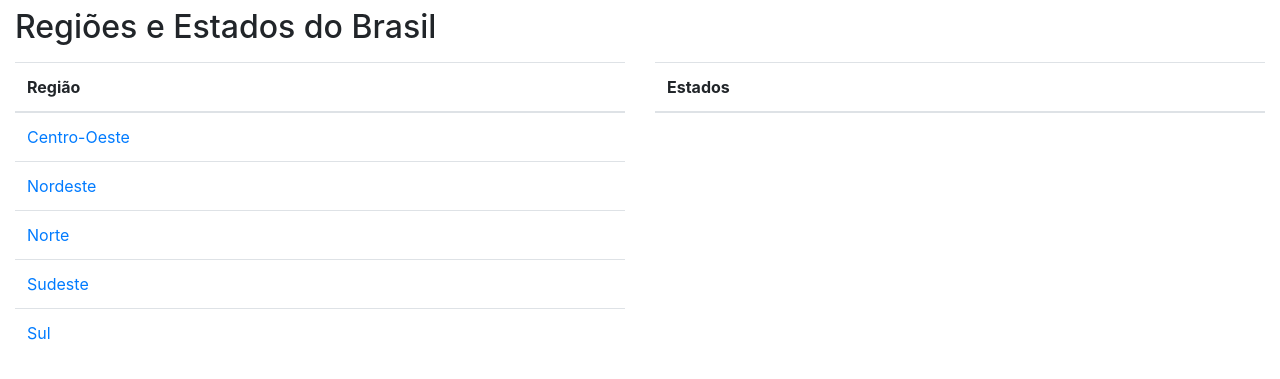
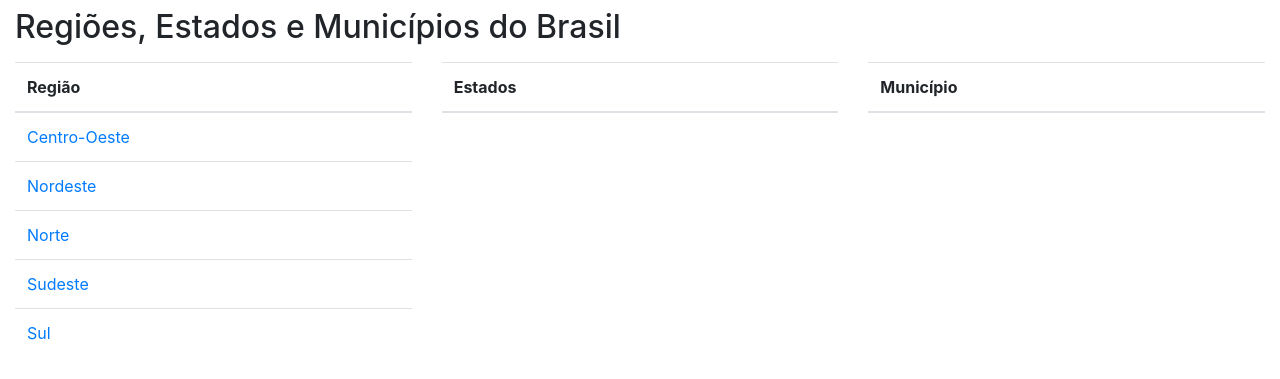
Before and after one commit to marcellobenigno/djhtmx, a Django app: page /estados/regioes/ in a window 1280 px wide. Shown: the part 56-435 px from the top of the page. Run offline with Django 4.2, Linux system fonts and the light colour scheme; data comes from the database, SQL or seed files in the repository; lists and menus that the app fills with data are empty; parts of the project's set-up code (start-up, migrations or seed data) failed here and were passed over; some libraries are stand-ins or nearby versions.

Commit message:
change regions

```diff
--- /dev/null
+++ b/djhtmx/state/templates/state/hx/municipality_hx_tr.html
@@ -0,0 +1,5 @@
+{% for object in object_list %}
+    <tr>
+        <td>{{ object }}</td>
+    </tr>
+{% endfor %}
--- a/djhtmx/state/templates/state/region_list.html
+++ b/djhtmx/state/templates/state/region_list.html
@@ -4,12 +4,12 @@
     <div class="container-fluid">
         <div class="row mt-2">
             <div class="col-md-12">
-                <h2>Regiões e Estados do Brasil</h2>
+                <h2>Regiões, Estados e Municípios do Brasil</h2>
             </div>
         </div>
 
         <div class="row mt-2">
-            <div class="col-md-6">
+            <div class="col-md-4">
                 <table class="table table-hover">
                     <thead>
                     <tr>
@@ -33,7 +33,7 @@
                     </tbody>
                 </table>
             </div>
-            <div class="col-md-6">
+            <div class="col-md-4">
                 <table class="table table-hover">
                     <thead>
                     <tr>
@@ -45,6 +45,21 @@
                     </tbody>
                 </table>
             </div>
+
+            <div class="col-md-4">
+                <table class="table table-hover">
+                    <thead>
+                    <tr>
+                        <th>Município</th>
+                    </tr>
+                    </thead>
+                    <tbody id="municipalities">
+                    <!-- o conteúdo dos municípios será inserido aqui. -->
+                    </tbody>
+                </table>
+            </div>
         </div>
+
+
     </div>
 {% endblock container %}
--- a/djhtmx/state/templates/state/state_list.html
+++ b/djhtmx/state/templates/state/state_list.html
@@ -21,7 +21,7 @@
                         id="id_state"
                         name="state"
                         class="form-control"
-                        hx-get="{% url 'state:municipality_hx_list' %}"
+                        hx-get="{% url 'state:municipality_hx_option_list' %}"
                         hx-target="#id_municipality"
                 >
                     <option value="">-----</option>
@@ -66,6 +66,5 @@
             });
         });
 
-
     </script>
 {% endblock %}
--- a/djhtmx/state/urls.py
+++ b/djhtmx/state/urls.py
@@ -6,7 +6,8 @@ app_name = 'state'
 
 urlpatterns = [
     path('', v.state_list, name='state_list'),
-    path('municipios/', v.municipality_hx_list, name='municipality_hx_list'),
+    path('municipios-options/', v.municipality_hx_option_list, name='municipality_hx_option_list'),
+    path('municipios-tr/', v.municipality_hx_tr_list, name='municipality_hx_tr_list'),
     path('regioes/', v.region_list, name='region_list'),
     path('<str:region>/', v.state_hx_list, name='state_hx_list'),
 ]
--- a/djhtmx/state/views.py
+++ b/djhtmx/state/views.py
@@ -16,7 +16,6 @@ class StateListView(generic.ListView):
 
 
 class MunicipalityHXListView(generic.ListView):
-    template_name = 'state/hx/municipality_hx.html'
 
     def get_queryset(self):
         return Municipality.objects.filter(
@@ -35,6 +34,9 @@ class StateHXListView(generic.ListView):
 
 region_list = RegionListView.as_view()
 state_list = StateListView.as_view()
+
+# hx
 state_hx_list = StateHXListView.as_view()
-
 municipality_hx_list = MunicipalityHXListView.as_view()
+municipality_hx_option_list = MunicipalityHXListView.as_view(template_name='state/hx/municipality_hx_option.html')
+municipality_hx_tr_list = MunicipalityHXListView.as_view(template_name='state/hx/municipality_hx_tr.html')
```
Also changed, not shown: djhtmx/state/templates/state/hx/state_hx.html (+10 -2 lines), djhtmx/state/templates/state/hx/municipality_hx_option.html (renamed from djhtmx/state/templates/state/hx/municipality_hx.html).
